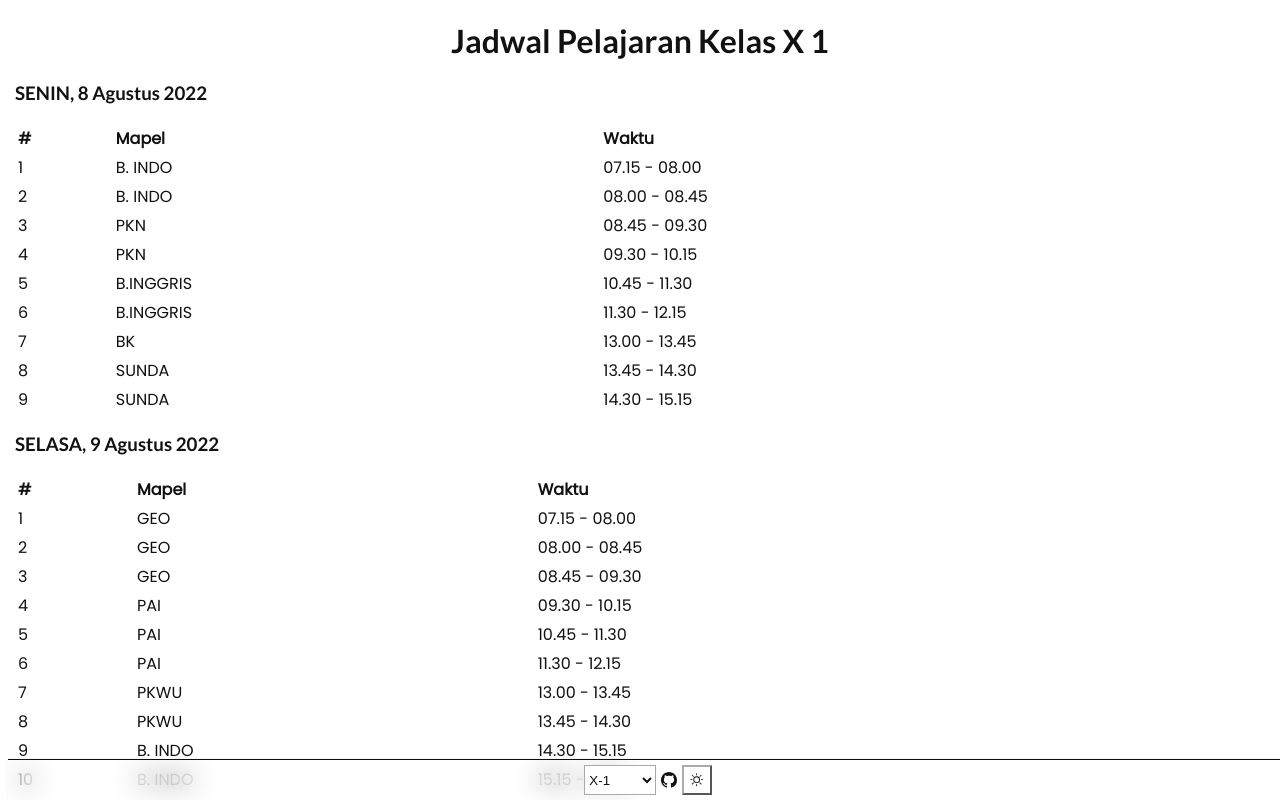
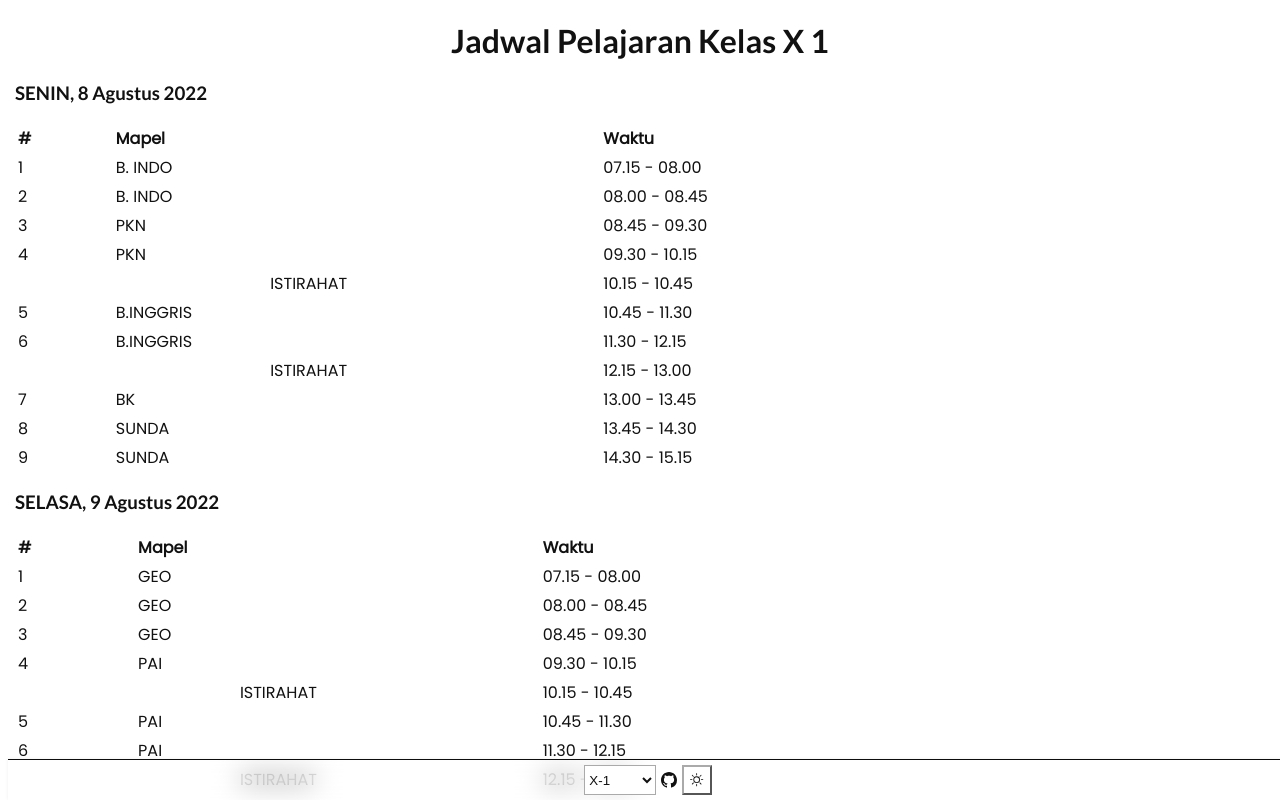
Before and after one commit to reacto11mecha/jadwal-ssg, a Next.js app: page /class/X-1 in a window 1280 px wide. Shown: the top 800 px of the page. Built offline with nearby package versions, Linux system fonts and the light colour scheme.

Commit message:
feat: menambahkan keterangan waktu istirahat

```diff
--- a/components/ScheduleCard.tsx
+++ b/components/ScheduleCard.tsx
@@ -3,16 +3,22 @@ import { useRouter } from "next/router";
 import { getDay } from "@/utils/getDay";
 
 import styles from "@/styles/ClassSSG.module.css";
-import type { ISchedule, IIndividualClass, ITimeInfo } from "@/types/jadwal";
+import type {
+  ISchedule,
+  IIndividualClass,
+  ITimeAllocation,
+} from "@/types/jadwal";
 
 export function ScheduleCard({
   perDay,
   jadwal,
   waktu,
+  Timezone,
 }: {
   perDay: ISchedule;
   jadwal: IIndividualClass;
-  waktu: ITimeInfo;
+  waktu: ITimeAllocation;
+  Timezone: string;
 }) {
   const router = useRouter();
 
@@ -23,9 +29,7 @@ export function ScheduleCard({
     const setTime = async () => {
       const DateTime = (await import("luxon")).DateTime;
 
-      const currentDayTimeAllocation = waktu.TimeAllocation.find(
-        ({ currentDay }) => currentDay === perDay.day
-      )!.alloc;
+      const currentDayTimeAllocation = waktu.alloc;
 
       const lastIndexTime = currentDayTimeAllocation[
         currentDayTimeAllocation.length - 1
@@ -33,16 +37,16 @@ export function ScheduleCard({
 
       const isNextWeek =
         DateTime.now()
-          .setZone(waktu.TZ)
+          .setZone(Timezone)
           .startOf("week")
           .plus({ days: jadwal.schedule.length - 1 })
           .set({
             hour: parseInt(lastIndexTime.split(":")[0]),
             minute: parseInt(lastIndexTime.split(":")[1]),
-          }) <= DateTime.now().setZone(waktu.TZ);
+          }) <= DateTime.now().setZone(Timezone);
 
       const time = DateTime.now()
-        .setZone(waktu.TZ)
+        .setZone(Timezone)
         .plus({ weeks: isNextWeek ? 1 : 0 })
         .startOf("week")
         .plus({
@@ -54,7 +58,7 @@ export function ScheduleCard({
 
       if (isNextWeek) {
         const nextWeekMondayTime = DateTime.now()
-          .setZone(waktu.TZ)
+          .setZone(Timezone)
           .plus({ weeks: 1 })
           .startOf("week");
 
@@ -68,14 +72,14 @@ export function ScheduleCard({
       }
 
       const isTheSameDay =
-        time.startOf("day") <= DateTime.now().setZone(waktu.TZ);
+        time.startOf("day") <= DateTime.now().setZone(Timezone);
 
       const endOfDayTime = time.set({
         hour: parseInt(lastIndexTime.split(":")[0]),
         minute: parseInt(lastIndexTime.split(":")[1]),
       });
 
-      const isEndOfDay = endOfDayTime <= DateTime.now().setZone(waktu.TZ);
+      const isEndOfDay = endOfDayTime <= DateTime.now().setZone(Timezone);
 
       if (isTheSameDay && !isEndOfDay) {
         cardRef.current.scrollIntoView({
@@ -122,17 +126,19 @@ export function ScheduleCard({
                 </tr>
               </thead>
               <tbody>
-                {perDay.lessons.map((lesson, idx) => (
+                {waktu.alloc.map((allocation, idx) => (
                   <tr key={idx}>
-                    <td>{idx + 1}</td>
-                    <td>{lesson}</td>
-                    <td>
-                      {waktu.TimeAllocation.find(
-                        (time) => time.currentDay === perDay.day
-                      )!
-                        .alloc.find((allocation) => allocation.JAM === idx + 1)!
-                        .WAKTU.join(" - ")}
-                    </td>
+                    {!allocation.isBreak ? (
+                      <>
+                        <td>{allocation.JAM}</td>
+                        <td>{perDay.lessons[allocation.JAM! - 1] ?? ""}</td>
+                      </>
+                    ) : (
+                      <td colSpan={2} style={{ textAlign: "center" }}>
+                        ISTIRAHAT
+                      </td>
+                    )}
+                    <td>{allocation.WAKTU.join(" - ")}</td>
                   </tr>
                 ))}
               </tbody>
--- a/data/waktu.json
+++ b/data/waktu.json
@@ -31,6 +31,13 @@
           ]
         },
         {
+          "isBreak": true,
+          "WAKTU": [
+            "10.15",
+            "10.45"
+          ]
+        },
+        {
           "JAM": 5,
           "WAKTU": [
             "10.45",
@@ -42,6 +49,13 @@
           "WAKTU": [
             "11.30",
             "12.15"
+          ]
+        },
+        {
+          "isBreak": true,
+          "WAKTU": [
+            "12.15",
+            "13.00"
           ]
         },
         {
@@ -99,6 +113,13 @@
           ]
         },
         {
+          "isBreak": true,
+          "WAKTU": [
+            "10.15",
+            "10.45"
+          ]
+        },
+        {
           "JAM": 5,
           "WAKTU": [
             "10.45",
@@ -110,6 +131,13 @@
           "WAKTU": [
             "11.30",
             "12.15"
+          ]
+        },
+        {
+          "isBreak": true,
+          "WAKTU": [
+            "12.15",
+            "13.00"
           ]
         },
         {
@@ -174,6 +202,13 @@
           ]
         },
         {
+          "isBreak": true,
+          "WAKTU": [
+            "10.15",
+            "10.45"
+          ]
+        },
+        {
           "JAM": 5,
           "WAKTU": [
             "10.45",
@@ -185,6 +220,13 @@
           "WAKTU": [
             "11.30",
             "12.15"
+          ]
+        },
+        {
+          "isBreak": true,
+          "WAKTU": [
+            "12.15",
+            "13.00"
           ]
         },
         {
@@ -249,6 +291,13 @@
           ]
         },
         {
+          "isBreak": true,
+          "WAKTU": [
+            "10.15",
+            "10.45"
+          ]
+        },
+        {
           "JAM": 5,
           "WAKTU": [
             "10.45",
@@ -260,6 +309,13 @@
           "WAKTU": [
             "11.30",
             "12.15"
+          ]
+        },
+        {
+          "isBreak": true,
+          "WAKTU": [
+            "12.15",
+            "13.00"
           ]
         },
         {
@@ -317,6 +373,13 @@
           ]
         },
         {
+          "isBreak": true,
+          "WAKTU": [
+            "10.00",
+            "10.20"
+          ]
+        },
+        {
           "JAM": 5,
           "WAKTU": [
             "10.20",
@@ -328,6 +391,13 @@
           "WAKTU": [
             "11.05",
             "11.50"
+          ]
+        },
+        {
+          "isBreak": true,
+          "WAKTU": [
+            "11.50",
+            "13.00"
           ]
         },
         {
--- a/pages/class/[className].tsx
+++ b/pages/class/[className].tsx
@@ -92,8 +92,13 @@ const Jadwal = ({
             <ScheduleCard
               key={perDay.day}
               perDay={perDay}
-              waktu={waktu}
+              waktu={
+                waktu.TimeAllocation.find(
+                  (time) => time.currentDay === perDay.day
+                )!
+              }
               jadwal={currentClassSchedule}
+              Timezone={waktu.TZ}
             />
           ))}
         </div>
--- a/types/jadwal.ts
+++ b/types/jadwal.ts
@@ -31,7 +31,8 @@ export const WaktuJson = z.object({
       z.object({
         alloc: z.array(
           z.object({
-            JAM: z.number(),
+            JAM: z.number().optional(),
+            isBreak: z.boolean().optional(),
             WAKTU: z.array(z.string()),
           })
         ),
@@ -43,4 +44,6 @@ export const WaktuJson = z.object({
 });
 
 export type ITimeInfo = z.infer<typeof WaktuJson>;
+
+export type ITimeAllocation = ITimeInfo["TimeAllocation"][number];
 // waktu.json file typing end //
```
